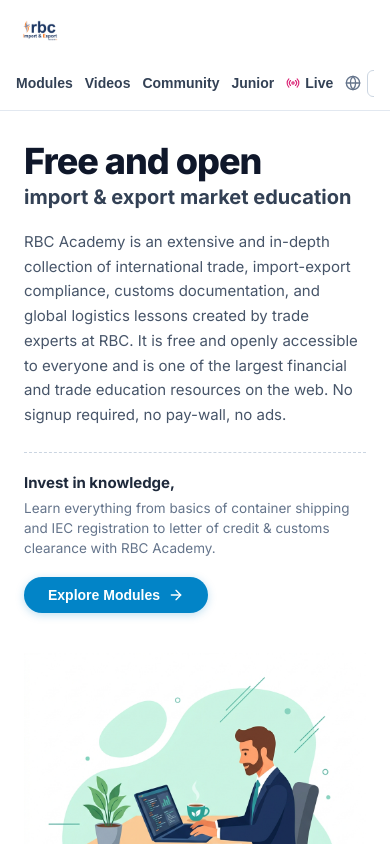
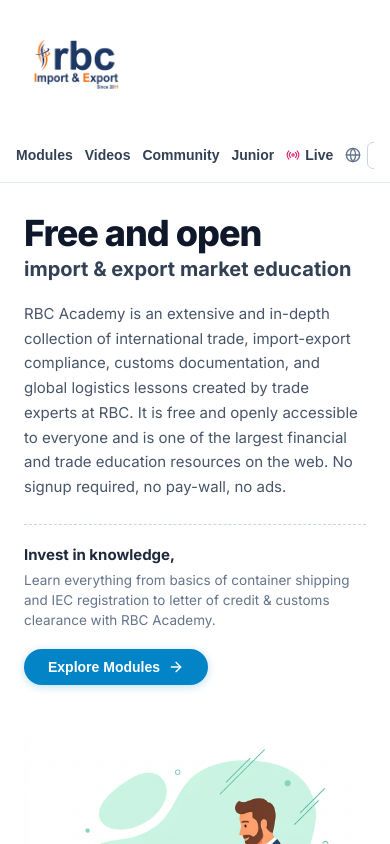
Before and after one commit to rbcimportandexport/EQUCATIONSYSTEM, a React (Vite) app: page / in a window 390 px wide. Built offline with nearby package versions, Linux system fonts and the light colour scheme; no server answers; a web font is replaced by a local one.

Commit message:
style: Increase header logo height to 120px on mobile screens

```diff
--- a/src/styles/global.css
+++ b/src/styles/global.css
@@ -2017,14 +2017,14 @@ html { overflow-x: hidden; }
   .top-app-bar-varsity {
     padding: 8px 16px !important;
     height: auto !important;
-    min-height: 60px !important;
+    min-height: 120px !important;
     flex-wrap: wrap;
     gap: 12px;
   }
 
   .top-bar-logo-img {
-    height: 48px !important;
-    max-height: 48px !important;
+    height: 120px !important;
+    max-height: 120px !important;
   }
 
   .top-bar-right-group {
```
